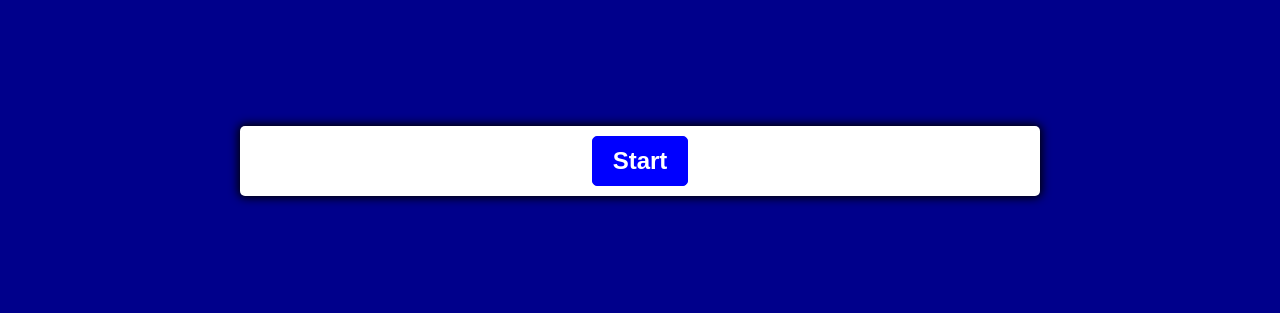
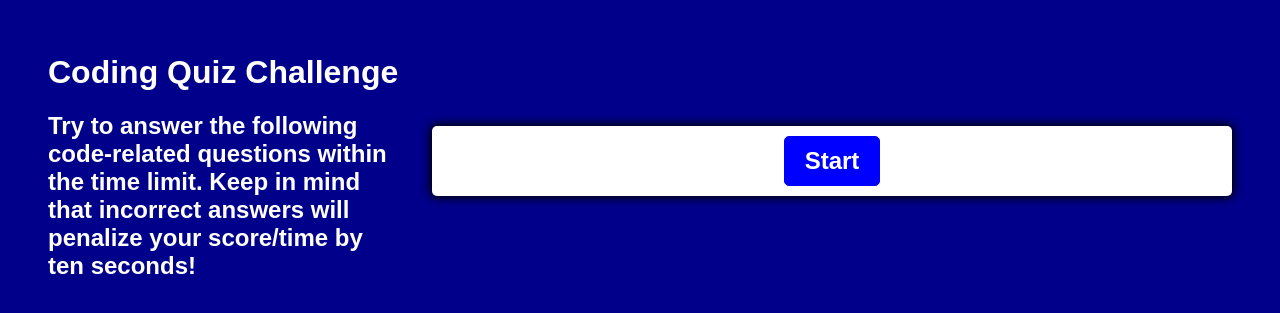
Before and after one commit to vdemel/code-quiz, a plain HTML site: page index.html in a window 1280 px wide. Shown: the part 239-552 px from the top of the page. Drawn offline with Linux system fonts and the light colour scheme.

Commit message:
updated start page

```diff
--- a/assets/css/style.css
+++ b/assets/css/style.css
@@ -20,6 +20,13 @@ body.correct {
 
 body.wrong {
     background-color: red;
+}
+
+header {
+    max-width: 30%;
+    margin-top: 10px;
+    color: white;
+    padding-right: 30px;
 }
 
 .container {
--- a/assets/js/script.js
+++ b/assets/js/script.js
@@ -3,9 +3,8 @@ const nextButton = document.getElementById('next-btn')
 const questionContainerElement = document.getElementById('question-container')
 const questionElement = document.getElementById('question')
 const answerButtonsElement = document.getElementById('answer-buttons')
-const timeLeftElement = document.getElementById('time-left')
 var timerEl = document.getElementById('countdown')
-
+var displayMessage = document.getElementById('score')
 
 let shuffledQuestions, currentQuestionIndex
 
@@ -32,6 +31,7 @@ nextButton.addEventListener('click', () => {
     setNextQuestion()
 })
 
+// function to start game by showing questions and hiding the start button
 function startGame() {
     startButton.classList.add('hide')
     shuffledQuestions = questions.sort(() => Math.random() - .5)
@@ -40,6 +40,7 @@ function startGame() {
     setNextQuestion()
 }
 
+// function to show the next question, create buttons for answers and add attributes if the question is answered correctly
 function setNextQuestion() {
     resetState()
     showQuestion(shuffledQuestions[currentQuestionIndex])
@@ -59,6 +60,7 @@ function showQuestion(question) {
     })
 }
 
+// resets the form back to default state so the next question can be shown
 function resetState() {
     clearStatusClass(document.body)
     nextButton.classList.add('hide')
@@ -68,6 +70,11 @@ function resetState() {
     }
 }
 
+// function displayMessage() {
+//     'Your final score is: ' + timeLeft
+// }
+
+// function to check whether the answer is correct and see if there are more questions remaining
 function selectAnswer(e) {
     const selectedButton = e.target
     const correct = selectedButton.dataset.correct
@@ -75,13 +82,10 @@ function selectAnswer(e) {
     Array.from(answerButtonsElement.children).forEach(button => {
         setStatusClass(button, button.dataset.correct)
     })
-    if (shuffledQuestions.length > currentQuestionIndex +1)
+    if (shuffledQuestions.length > currentQuestionIndex + 1)
     nextButton.classList.remove('hide')
     else {
-        // startButton.innerText = 'Restart'
-        // startButton.classList.remove('hide')
-        // scoreContainerElement.remove('hide')
-        // localStorage.getItem('score')
+        'Your final score is: ' + timeLeft
     }
 }
 
@@ -99,6 +103,7 @@ function clearStatusClass(element) {
     element.classList.remove('wrong')
 }
 
+// questions and answers for the quiz
 const questions = [
     {
         question: 'String values must be enclosed within ______ when being assigned to variables.',
--- a/index.html
+++ b/index.html
@@ -8,6 +8,11 @@
   <title>Code Quiz</title>
   <link rel="stylesheet" href="./assets/css/style.css">
 </head>
+
+<header>
+    <h1>Coding Quiz Challenge</h1>
+    <h2> Try to answer the following code-related questions within the time limit.  Keep in mind that incorrect answers will penalize your score/time by ten seconds!</h2>
+</header>
 
 <body>
     <div class="container">
@@ -26,6 +31,7 @@
             <button id="next-btn" class="next-btn btn hide">Next</button>
         </div>
     </div>
+    <div id="score"></div>
 
 
 
```
